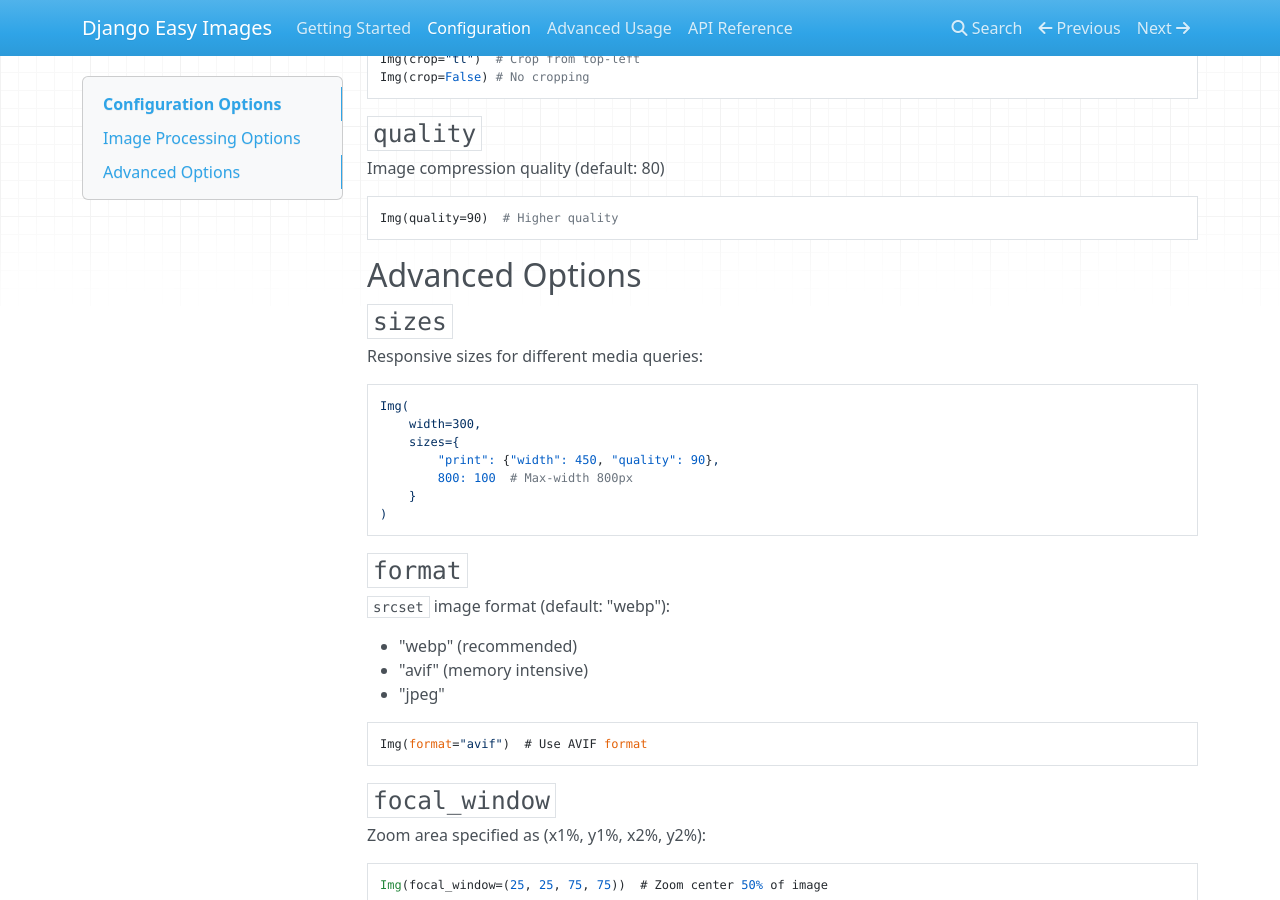
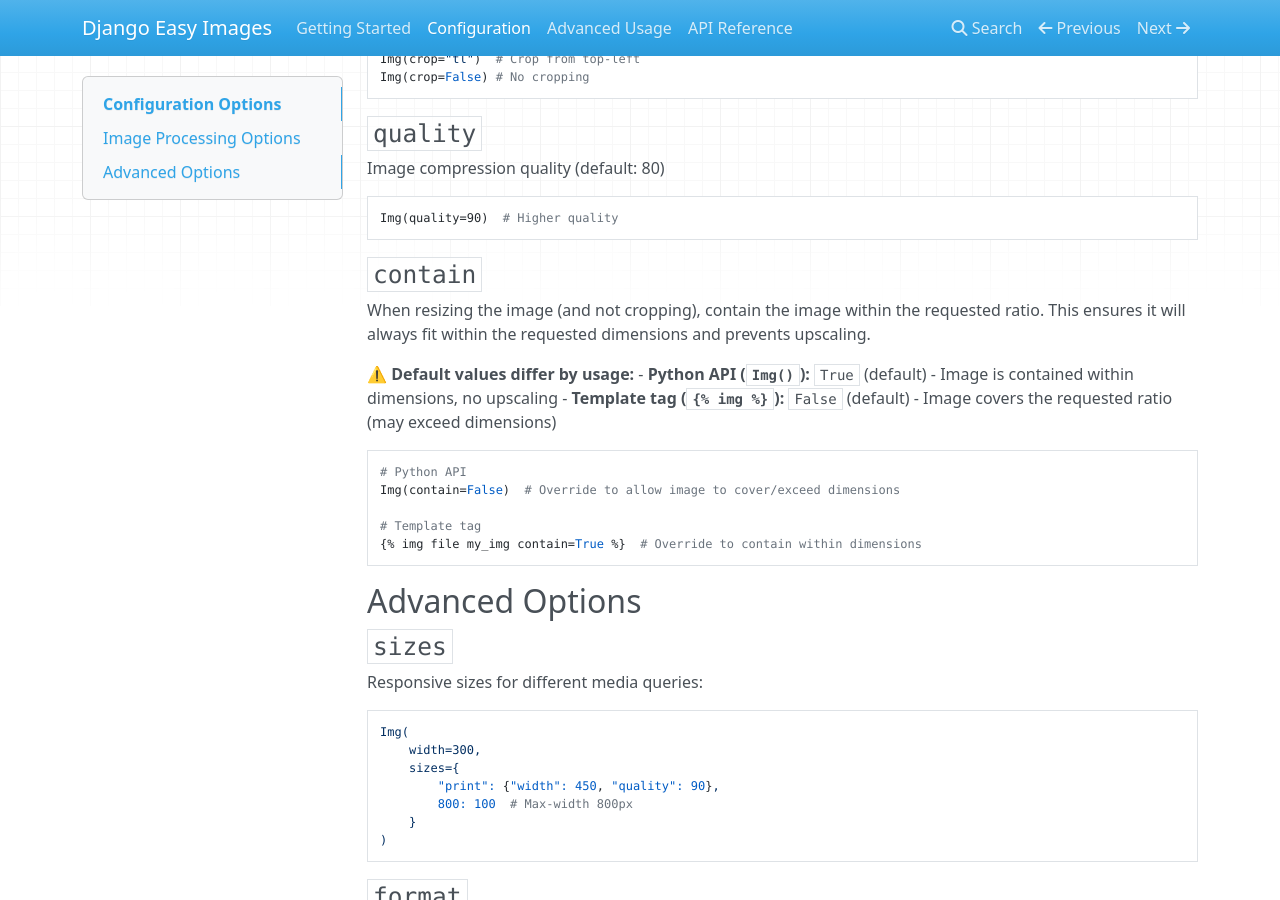
Before and after one commit to SmileyChris/django-easy-images, an MkDocs documentation site: the page built from docs/configuration.md, in a window 1280 px wide and 900 px high, scrolled down 785 px. Built offline with MkDocs 1.6.1, drawn with Linux system fonts in a browser that asks for light colours; nearby versions of some CDN libraries.

Commit message:
Document differing contain defaults between Python API and template tag
The `contain` option has different defaults depending on usage:
- Python API (Img class): defaults to True
- Template tag ({% img %}): defaults to False via ParsedOptions

This discrepancy was previously undocumented and could cause confusion.
Added explicit warnings in both README.md and docs/configuration.md
to clarify the different defaults and how to override them.

````diff
--- a/docs/configuration.md
+++ b/docs/configuration.md
@@ -44,6 +44,21 @@ Image compression quality (default: 80)
 Img(quality=90)  # Higher quality
 ```
 
+### `contain`
+When resizing the image (and not cropping), contain the image within the requested ratio. This ensures it will always fit within the requested dimensions and prevents upscaling.
+
+**⚠️ Default values differ by usage:**
+- **Python API (`Img()`):** `True` (default) - Image is contained within dimensions, no upscaling
+- **Template tag (`{% img %}`):** `False` (default) - Image covers the requested ratio (may exceed dimensions)
+
+```python
+# Python API
+Img(contain=False)  # Override to allow image to cover/exceed dimensions
+
+# Template tag
+{% img file my_img contain=True %}  # Override to contain within dimensions
+```
+
 ## Advanced Options
 
 ### `sizes`
````
Also changed, not shown: README.md (+5 -1 lines).
